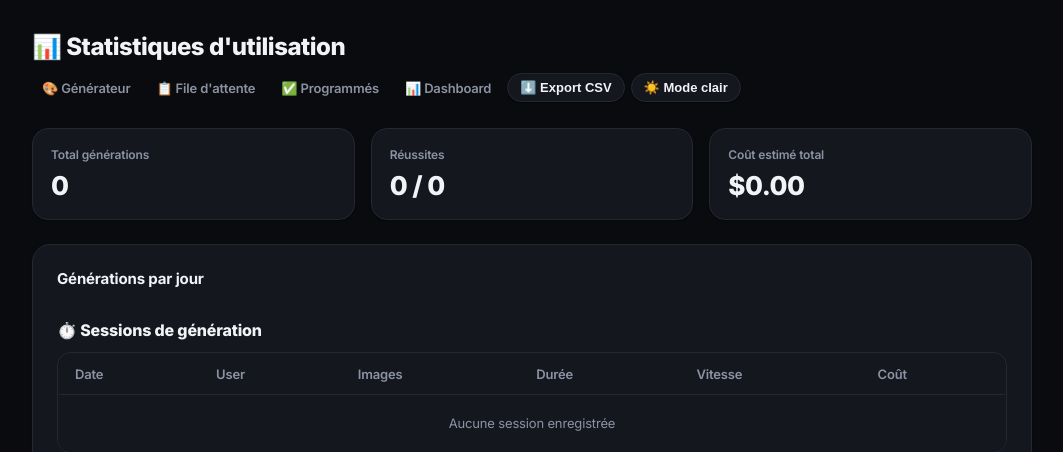
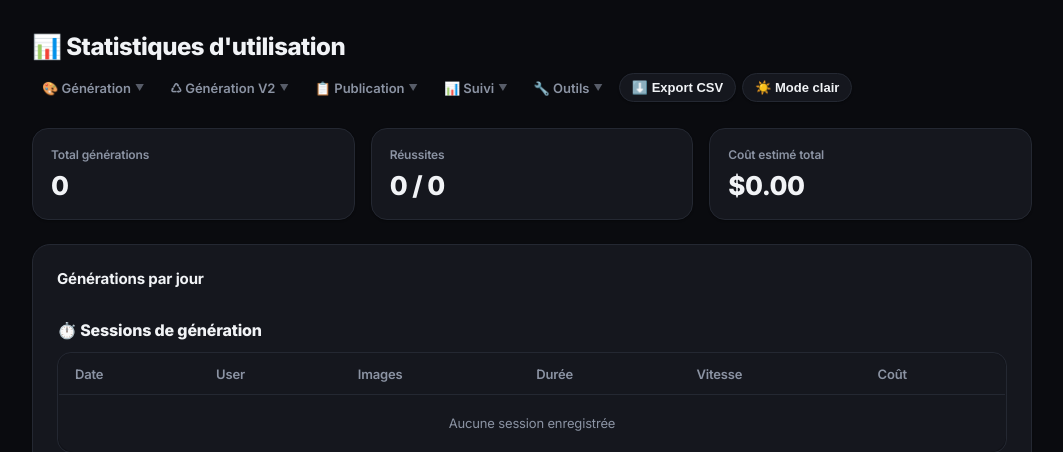
Before and after one commit to waelenajar8-png/jersey-app, a Flask app: page /stats in a window 1280 px wide. Shown: the top 452 px of the page, without its empty margins (108-1171 px from the left). Run offline with Flask 3, Linux system fonts and the light colour scheme; data that the repository does not hold is empty; some libraries are stand-ins or nearby versions.

Commit message:
Update stats.html

```diff
--- a/templates/stats.html
+++ b/templates/stats.html
@@ -68,6 +68,19 @@
     tbody tr:hover{ background:var(--panel-hover); }
     .fail { color: var(--danger); font-weight:600; }
     .empty { color: var(--text-dim); font-size: 13px; padding: 24px; text-align: center; font-weight:500; }
+
+/* ── Menus déroulants de navigation ────────────────────────────────── */
+.navmenu{position:relative;display:inline-block}
+.navmenu-btn{color:var(--text-dim);background:none;border:none;font-family:inherit;font-size:13px;font-weight:600;padding:6px 10px;border-radius:8px;cursor:pointer;transition:all .15s ease;display:flex;align-items:center;gap:4px}
+.navmenu-btn:hover,.navmenu.open .navmenu-btn{color:var(--text);background:var(--panel-hover)}
+.navmenu-btn .chev{font-size:9px;opacity:.6;transition:transform .18s ease}
+.navmenu.open .navmenu-btn .chev{transform:rotate(180deg)}
+.navmenu-drop{position:absolute;top:calc(100% + 6px);left:0;min-width:190px;background:var(--panel);border:1px solid var(--border-strong);border-radius:12px;box-shadow:var(--shadow-md);padding:6px;z-index:200;opacity:0;visibility:hidden;transform:translateY(-6px);transition:all .16s cubic-bezier(.16,1,.3,1)}
+.navmenu.open .navmenu-drop{opacity:1;visibility:visible;transform:translateY(0)}
+.navmenu-drop a{display:flex;align-items:center;gap:8px;color:var(--text-dim);text-decoration:none;font-size:13px;font-weight:600;padding:9px 11px;border-radius:8px;transition:all .13s ease;white-space:nowrap}
+.navmenu-drop a:hover{color:var(--text);background:var(--panel-hover)}
+.navmenu-drop a.current{color:var(--accent);background:var(--accent-dim)}
+@media(max-width:640px){.navmenu-drop{position:fixed;left:12px;right:12px;min-width:0}}
 </style>
 </head>
 <body>
@@ -75,10 +88,44 @@
     <div class="topbar">
         <h1>📊 Statistiques d'utilisation</h1>
         <div class="topbar-right">
-            <a class="back" href="/">🎨 Générateur</a>
-            <a class="back" href="/queue">📋 File d'attente</a>
-            <a class="back" href="/scheduled">✅ Programmés</a>
-            <a class="back" href="/dashboard">📊 Dashboard</a>
+            <div class="navmenu" data-menu>
+                <button class="navmenu-btn" data-menu-btn>🎨 Génération <span class="chev">▼</span></button>
+                <div class="navmenu-drop">
+                    <a href="/">🎨 Générateur</a>
+                    <a href="/templates">🗂️ Templates</a>
+                    <a href="/categories">🏷️ Catégories S/A/B</a>
+                </div>
+            </div>
+            <div class="navmenu" data-menu>
+                <button class="navmenu-btn" data-menu-btn>♺ Génération V2 <span class="chev">▼</span></button>
+                <div class="navmenu-drop">
+                    <a href="/generator2">📦 Générateur V2</a>
+                    <a href="/templates2">📦 Templates V2</a>
+                </div>
+            </div>
+            <div class="navmenu" data-menu>
+                <button class="navmenu-btn" data-menu-btn>📋 Publication <span class="chev">▼</span></button>
+                <div class="navmenu-drop">
+                    <a href="/queue">📋 File TikTok</a>
+                    <a href="/queue_ig" style="color:#e1306c">📸 File Instagram</a>
+                    <a href="/scheduled">✅ Programmés</a>
+                </div>
+            </div>
+            <div class="navmenu" data-menu>
+                <button class="navmenu-btn" data-menu-btn>📊 Suivi <span class="chev">▼</span></button>
+                <div class="navmenu-drop">
+                    <a href="/dashboard">📊 Dashboard</a>
+                    <a href="/stats" class="current">📈 Stats</a>
+                    <a href="/monitor">👀 Monitor</a>
+                    <a href="/calendar">📅 Calendrier</a>
+                </div>
+            </div>
+            <div class="navmenu" data-menu>
+                <button class="navmenu-btn" data-menu-btn>🔧 Outils <span class="chev">▼</span></button>
+                <div class="navmenu-drop">
+                    <a href="/remove_box">🗑️ Supprimer boîte</a>
+                </div>
+            </div>
             <button class="export-btn" onclick="exportCSV()">⬇️ Export CSV</button>
             <button class="theme-btn" id="themeBtn">☀️ Mode clair</button>
         </div>
@@ -246,6 +293,23 @@ function exportCSV() {
     a.click();
     URL.revokeObjectURL(url);
 }
+
+// ── Menus déroulants de navigation ──────────────────────────────────
+(function(){
+    const menus=document.querySelectorAll('[data-menu]');
+    menus.forEach(m=>{
+        const btn=m.querySelector('[data-menu-btn]');
+        if(!btn)return;
+        btn.addEventListener('click',e=>{
+            e.stopPropagation();
+            const wasOpen=m.classList.contains('open');
+            menus.forEach(x=>x.classList.remove('open'));
+            if(!wasOpen)m.classList.add('open');
+        });
+    });
+    document.addEventListener('click',()=>menus.forEach(m=>m.classList.remove('open')));
+    document.addEventListener('keydown',e=>{if(e.key==='Escape')menus.forEach(m=>m.classList.remove('open'))});
+})();
 </script>
 </body>
 </html>
```
